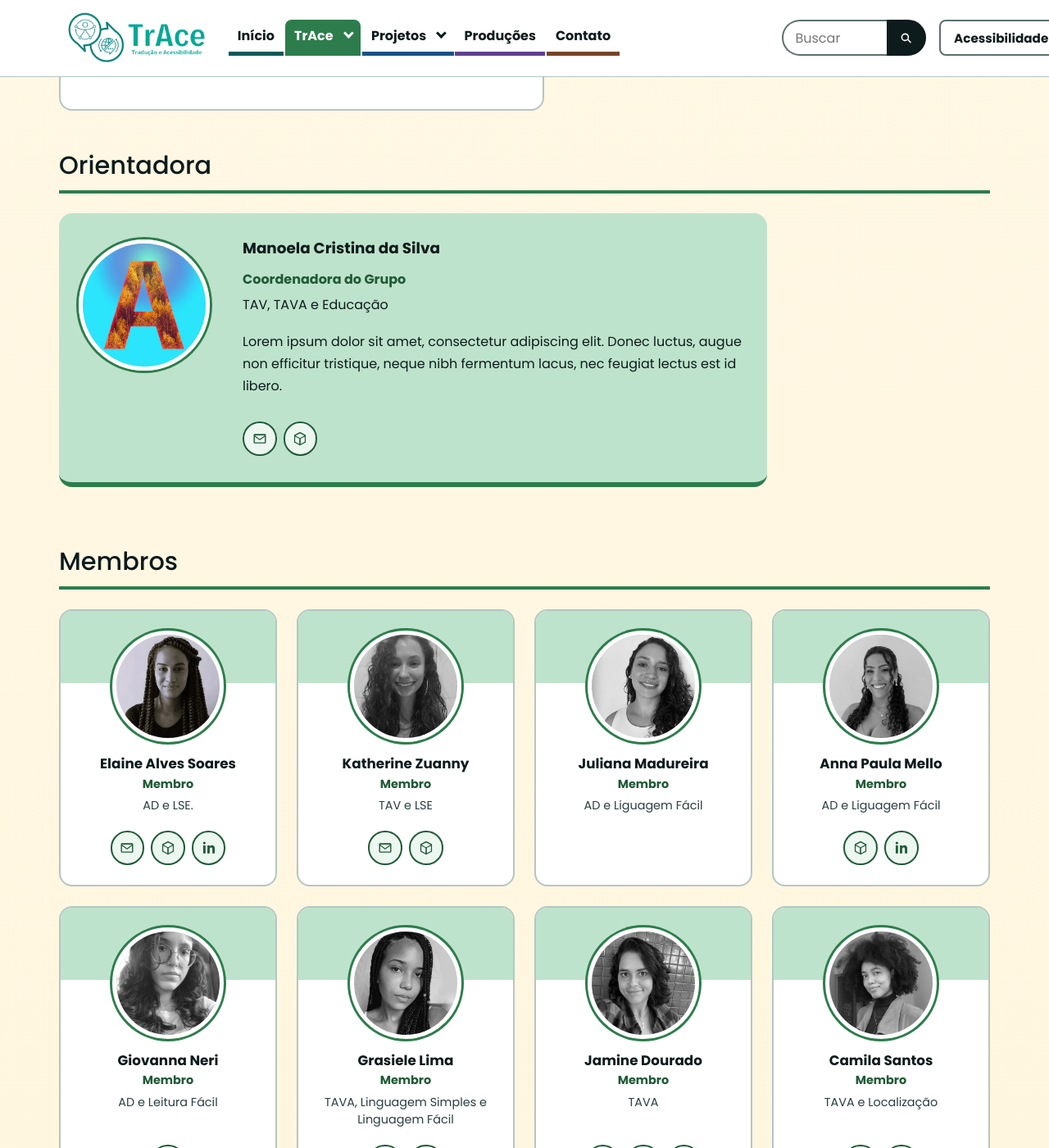
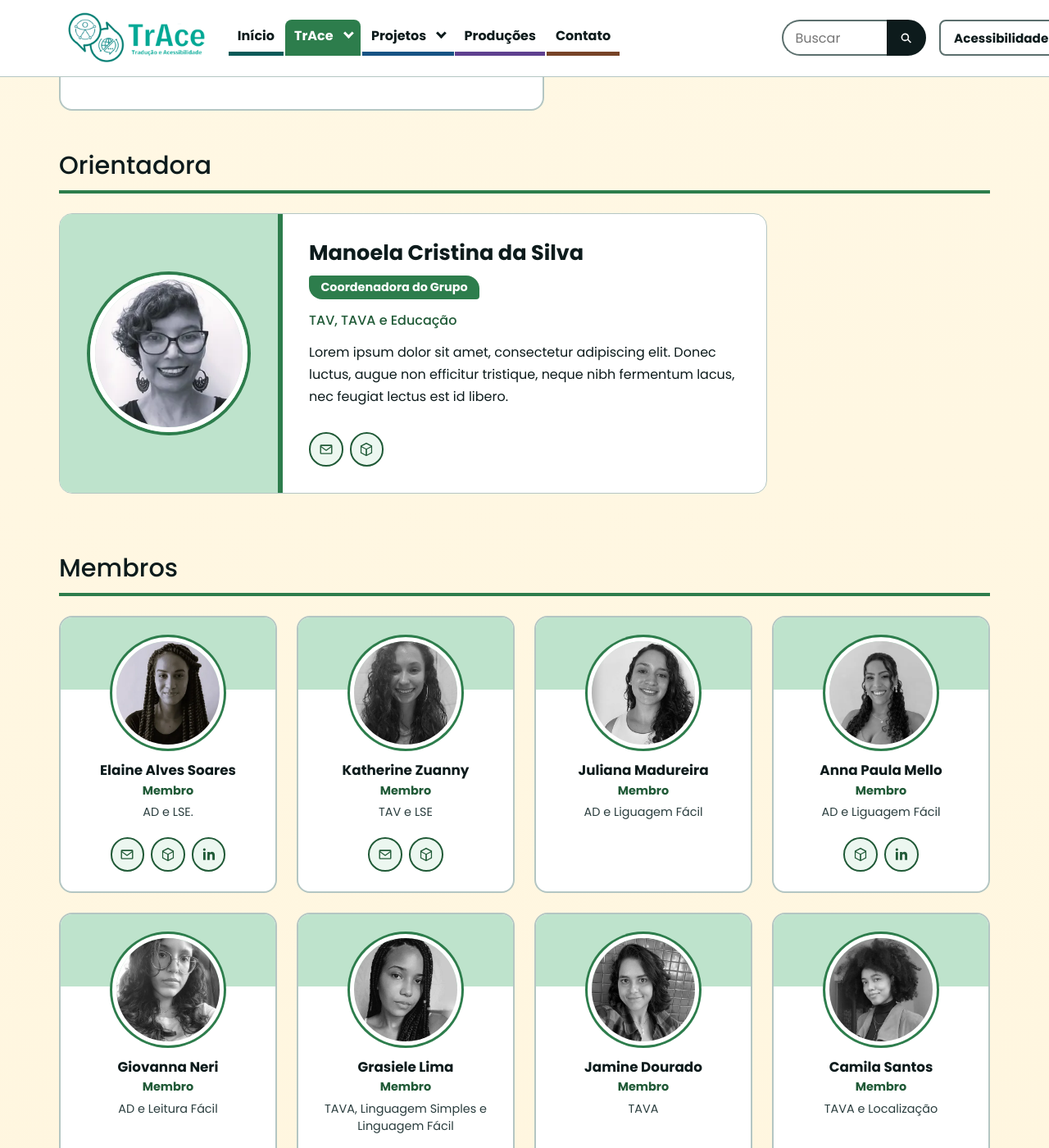
Before and after one commit to Niuuzinho/site-trace-teste, a Jekyll site: the page built from membros.html, in a window 1280 px wide and 1400 px high, scrolled down 492 px. Shown: the whole window at 82% size. Built offline with Jekyll 4.4.1, drawn with Linux system fonts in a browser that asks for light colours.

Commit message:
Card da orientadora redesenhado, com a foto real da Manoela
Co-Authored-By: Claude Sonnet 5.5 <noreply@anthropic.com>
Claude-Session: https://claude.ai/code/session_01AbHHXVauvBZ2sfPmWDepMS

```diff
--- a/_data/membros.yml
+++ b/_data/membros.yml
@@ -8,7 +8,7 @@
   funcao: Coordenadora do Grupo
   areas: TAV, TAVA e Educação
   bio: Lorem ipsum dolor sit amet, consectetur adipiscing elit. Donec luctus, augue non efficitur tristique, neque nibh fermentum lacus, nec feugiat lectus est id libero.
-  foto: placeholders/a   # há uma foto real pronta: troque por membros/manoela-cristina
+  foto: membros/manoela-cristina
   email: mcsilva@ufba.br
   lattes: http://lattes.cnpq.br/1401867652891934
   linkedin: ''
--- a/assets/css/main.css
+++ b/assets/css/main.css
@@ -635,12 +635,25 @@ button[disabled] { opacity: 0.5; cursor: not-allowed; }
 .pessoa-links { list-style: none; margin: auto 0 0; padding: var(--e3) 0 0; display: flex; flex-wrap: wrap; justify-content: center; gap: var(--e2); }
 .icone-link { display: grid; place-items: center; width: 2.6rem; height: 2.6rem; border-radius: 50%; background: var(--t-suave); color: var(--t-tinta); border: 2px solid var(--t-tinta); text-decoration: none; transition: background-color 0.15s, color 0.15s; }
 .icone-link:hover { background: var(--t-forte); border-color: var(--t-forte); color: #fff; }
-.destaque-pessoa { display: grid; gap: var(--e5); justify-items: center; text-align: center; background: var(--t-banda); border-bottom: 6px solid var(--t-forte); border-radius: var(--raio-g); padding: var(--e6) var(--e5); max-width: 54rem; }
-@media (min-width: 40em) { .destaque-pessoa { grid-template-columns: 11rem minmax(0, 1fr); justify-items: start; text-align: left; } }
-.destaque-pessoa img { width: 10rem; height: 10rem; aspect-ratio: 1; object-fit: cover; border-radius: 50%; border: 5px solid var(--papel); box-shadow: 0 0 0 3px var(--t-forte); }
-.destaque-pessoa .funcao { font-weight: 700; color: var(--t-tinta); margin-bottom: var(--e1); }
-.destaque-pessoa .pessoa-links { justify-content: center; margin-top: var(--e3); }
-@media (min-width: 40em) { .destaque-pessoa .pessoa-links { justify-content: flex-start; } }
+.destaque-pessoa { display: grid; background: var(--cartao); border: 1px solid var(--linha); border-radius: var(--raio-g); overflow: hidden; max-width: 54rem; text-align: center; }
+.destaque-foto { display: flex; justify-content: center; align-items: center; background: var(--t-banda); border-bottom: 6px solid var(--t-forte); padding: var(--e6) var(--e5); }
+.destaque-foto img { width: 12rem; height: 12rem; aspect-ratio: 1; object-fit: cover; border-radius: 50%; border: 6px solid var(--cartao); box-shadow: 0 0 0 4px var(--t-forte); }
+.destaque-texto { padding: var(--e5); }
+.destaque-texto h3 { font-size: 1.6rem; line-height: 1.2; margin: 0 0 var(--e3); }
+.destaque-pessoa .funcao { margin: 0 0 var(--e3); }
+.etiqueta-funcao { display: inline-block; background: var(--t-forte); color: #fff; font-weight: 700; font-size: 0.9rem; line-height: 1.3; padding: 0.3rem 0.9rem; border-radius: 0.25rem 1rem 0.25rem 1rem; }
+.destaque-pessoa .areas { font-weight: 500; color: var(--t-tinta); margin-bottom: var(--e3); }
+.destaque-pessoa .bio { max-width: var(--medida); margin-left: auto; margin-right: auto; }
+.destaque-pessoa .pessoa-links { justify-content: center; margin-top: var(--e4); }
+@media (min-width: 40em) {
+  .destaque-pessoa { grid-template-columns: 17rem minmax(0, 1fr); text-align: left; }
+  .destaque-foto { border-bottom: 0; border-right: 6px solid var(--t-forte); padding: var(--e6) var(--e5); }
+  .destaque-texto { padding: var(--e6); align-self: center; }
+  .destaque-pessoa .bio { margin-left: 0; }
+  .destaque-pessoa .pessoa-links { justify-content: flex-start; }
+}
+html[data-contraste="alto"] .destaque-pessoa { border: 2px solid var(--tinta); }
+html[data-contraste="alto"] .etiqueta-funcao { border: 2px solid var(--tinta); }
 .egressos { columns: 14rem; column-gap: var(--e6); margin: 0; padding-left: 1.1rem; }
 .egressos li { break-inside: avoid; margin-bottom: var(--e1); }
 
--- a/membros.html
+++ b/membros.html
@@ -18,12 +18,14 @@ permalink: /membros/
     <h2 id="h-orientacao">Orientadora</h2>
     {%- for pessoa in orientacao %}
     <div class="destaque-pessoa">
-      {% include img.html nome=pessoa.foto alt=pessoa.nome sizes="(min-width: 40em) 13rem, 100vw" %}
-      <div>
+      <div class="destaque-foto">
+        {% include img.html nome=pessoa.foto alt=pessoa.nome sizes="12rem" %}
+      </div>
+      <div class="destaque-texto">
         <h3>{{ pessoa.nome }}</h3>
-        <p class="funcao">{{ pessoa.funcao }}</p>
+        <p class="funcao"><span class="etiqueta-funcao">{{ pessoa.funcao }}</span></p>
         <p class="areas">{{ pessoa.areas }}</p>
-        {%- if pessoa.bio %}<p>{{ pessoa.bio }}</p>{% endif %}
+        {%- if pessoa.bio %}<p class="bio">{{ pessoa.bio }}</p>{% endif %}
         {% include contatos-pessoa.html pessoa=pessoa %}
       </div>
     </div>
```
Also changed, not shown: CLAUDE.md (+2 -1 lines).
